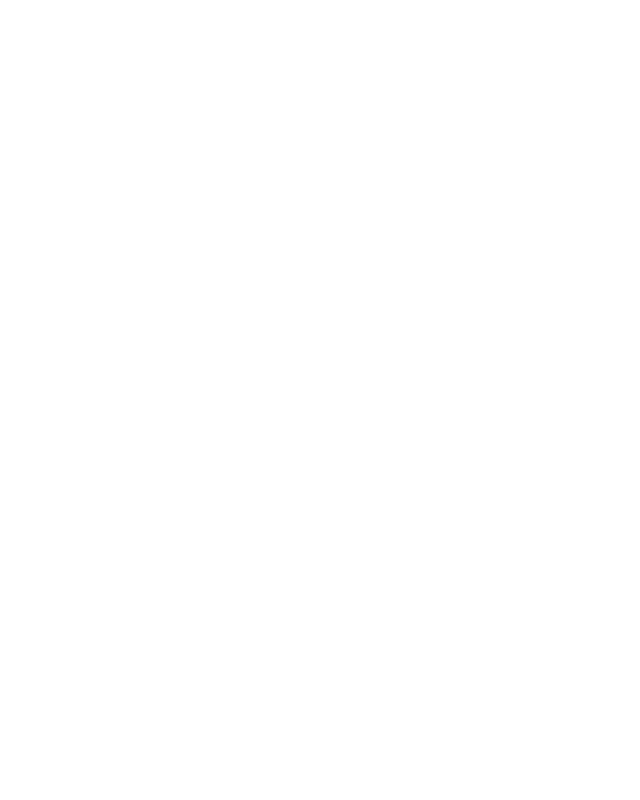
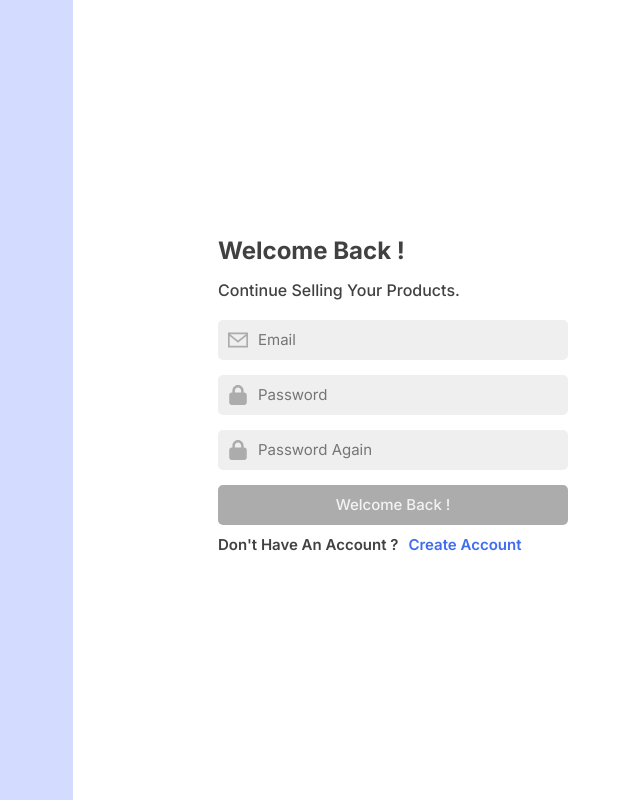
Before and after one commit to AlexNdungu/E-Comm, a React (Vite) app: page /login in a window 1280 px wide. Before the commit this address had no page. Shown: the whole page, without its empty margins (567-1207 px from the left). Built offline with nearby package versions, Linux system fonts and the light colour scheme.

Commit message:
Create login page

```diff
--- a/src/App.jsx
+++ b/src/App.jsx
@@ -1,6 +1,7 @@
 import { BrowserRouter as Router, Routes, Route } from 'react-router-dom';
 import ProductsPage from "./Pages/Products.jsx";
-import Login from "./Pages/login.jsx";
+import CreateAccount from "./Pages/CreateAccount.jsx";
+import Login from './Pages/login.jsx';
 
 
 function App() {
@@ -8,7 +9,8 @@
       <Router>
         <div>
           <Routes>
-            <Route path="/" element={<Login />} />
+            <Route path="/" element={<CreateAccount />} />
+            <Route path="/login" element={<Login />} />
             <Route path="/products" element={<ProductsPage />} />
           </Routes>
         </div>
--- a/src/Layouts/Auth/AuthLayout.jsx
+++ b/src/Layouts/Auth/AuthLayout.jsx
@@ -10,12 +10,12 @@
             <div className={styles.log_lay_icon}></div>
             <div className={styles.log_lay_form}>
                 <div className={styles.inner_log_lay_form}>
-                    <h2>Create An Account</h2>
-                    <h4>Enter Your Details And Start Selling Now.</h4>
+                    <h2>{props.h2}</h2>
+                    <h4>{props.h4}</h4>
                     <EmailInput/>
                     <PassInput placeholder="Password"/>
                     <PassInput placeholder="Password Again"/>
-                    <Button span="Create An Account" />
+                    <Button span={props.btn_text}/>
                     <div className={styles.have_an_account_section}>
                         <span>{props.have}</span>
                         <span>{props.login}</span>
--- /dev/null
+++ b/src/Pages/CreateAccount.jsx
@@ -0,0 +1,9 @@
+import AuthLogin from '../Layouts/Auth/AuthLayout.jsx'
+
+function CreateAccount(){
+    return(
+        <AuthLogin page="create_account" h2="Create An Account" h4="Enter Your Details And Start Selling Now." btn_text="Create An Account" have="Have An Account ?" login="Log In"/>
+    );
+}
+
+export default CreateAccount
--- a/src/Pages/login.jsx
+++ b/src/Pages/login.jsx
@@ -1,9 +1,10 @@
 import AuthLogin from '../Layouts/Auth/AuthLayout.jsx'
+
 
 function Login(){
     return(
-        <AuthLogin have="Have An Account ?" login="Log In"/>
-    );
+        <AuthLogin page="login" h2="Welcome Back !" h4="Continue Selling Your Products." btn_text="Welcome Back !" have="Don't Have An Account ?" login="Create Account"/>
+    )
 }
 
 export default Login
```
